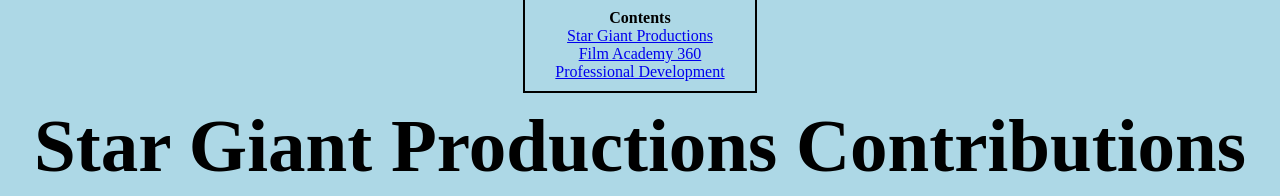
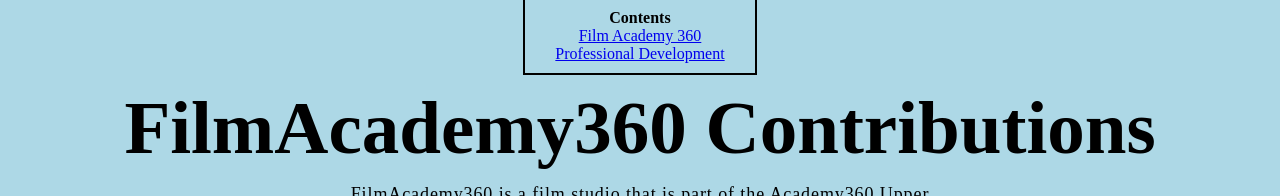
Before and after one commit to Jake-Simon/jake-simon.github.io, a plain HTML site: page video.html in a window 1280 px wide. Shown: the part 230-426 px from the top of the page. Drawn offline with Linux system fonts and the light colour scheme.

Commit message:
Clean up controversy

```diff
--- a/video.html
+++ b/video.html
@@ -14,13 +14,13 @@
     <h1>Video Production</h1>
         <p id = Video Editing class="center Work_Contribution">I have used Adobe Premiere as a major source for my editing since 2015 in high school.</p>
     <nav class = "contents"><b>Contents</b><br>
-    <a href="#StarGiant">Star Giant Productions</a><br>
+    <!--<a href="#StarGiant">Star Giant Productions</a><br>-->
     <a href="#FilmAcademy360">Film Academy 360</a><br>
     <a href="#Misc">Professional Development</a>
     </nav>
     <button onclick="topFunction()" id="top_button"><img src = "Top Arrow.png"></button>
     <div id = "StarGiant">
-    <h2>Star Giant Productions Contributions</h2>
+    <!--<h2>Star Giant Productions Contributions</h2>
         <p class = "Work_Contribution center">Star Giant Productions is a YouTube channel owned by Rebeccah Starlight.  Her videos mostly involve ranking and reviewing Western Animation based on a specific topic.  I work as one of several editors for her channel since November 2021 under the name SageFroppy.</p>
         <div class = "flex-container">
            <div id = "Best of 2023">
@@ -143,7 +143,7 @@
                 </div>
             </div>
         </div>
-    </div>
+    </div>-->
     <div id = "FilmAcademy360">
         <h2>FilmAcademy360 Contributions</h2>
         <p class = "Work_Contribution center">FilmAcademy360 is a film studio that is part of the Academy360 Upper School (run by Spectrum360) in Livingston, New Jersey, and is run by David DiIanni. Many of the videos produced by the studio are created by students in the program and published on the Media Crunch YouTube Channel.  I have contributed to FilmAcademy360 since 2015 and am currently working as an intern since 2020.  Throughout my time in FilmAcademy360, I have created my own show on the Youtube Channel called "Jake's Animated Review Show", where I discuss anime.  During my Animated Review Show, I also have a contribution to help with camerawork and editing.</p>
```
Also changed, not shown: index.html (+2 -2 lines).
